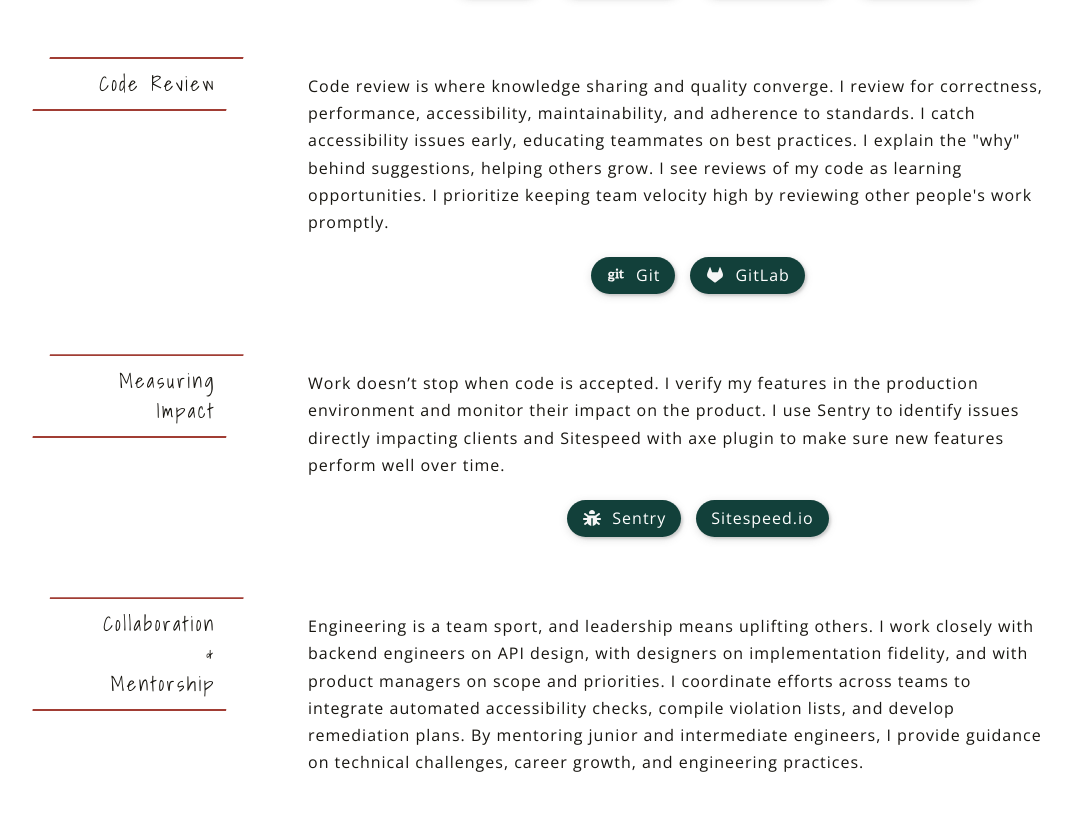
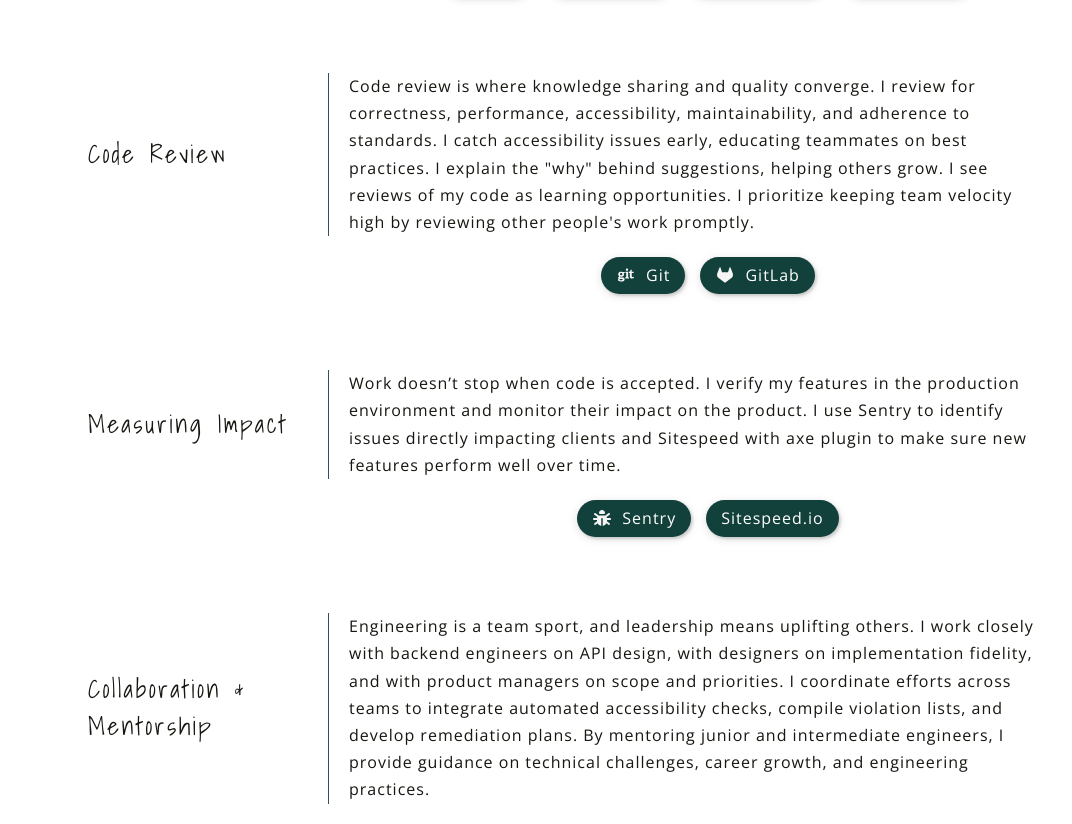
Before and after one commit to iniluap/personal-site, a Gatsby site: page /technologies in a window 1280 px wide. Shown: the part 1976-2800 px from the top of the page, without its empty margins (72-1144 px from the left). Built offline with nearby package versions, Linux system fonts and the light colour scheme; Gatsby itself is replaced by a stand-in of ours.

Commit message:
Redesign technologies list

```diff
--- a/src/pages/technologies.js
+++ b/src/pages/technologies.js
@@ -32,21 +32,14 @@ const TechnologiesSectionStyles = styled.section`
 
   @media screen and (min-width: 768px) {
     display: grid;
-    grid-template-columns: min-content 1fr;
+    grid-template-columns: 24rem 1fr;
     align-items: start;
   }
 `;
 
 const TechnologiesLabel = styled.h3`
-  font-size: 2rem;
-  border: solid 2px var(--secondary-rose);
-  display: inline-block;
-  min-width: 220px;
-  position: relative;
-  left: -6rem;
-  padding: 1rem 3rem 1rem 6rem;
-  text-align: right;
-  clip-path: polygon(10% 0%, 98% 0%, 90% 100%, 2% 100%);
+  font-size: 2.5rem;
+  align-self: center;
 `;
 
 const TechnologiesListStyled = styled.ul`
@@ -63,6 +56,11 @@ const TechnologiesListStyled = styled.ul`
     margin-top: 0.5rem;
     grid-area: 2 / 2;
   }
+`;
+
+const TechnologiesDescriptionStyled = styled.p`
+  padding-left: 2rem;
+  border-left: 1px solid var(--secondary-blue);
 `;
 
 const TechnologyItemStyled = styled.li`
@@ -85,7 +83,7 @@ export default function TechnologiesPage() {
 
       <TechnologiesSectionStyles>
         <TechnologiesLabel>Ideation & Discovery</TechnologiesLabel>
-        <p>
+        <TechnologiesDescriptionStyled>
           I believe great features start with understanding the problem deeply.
           When exploring new ideas, I collaborate early with stakeholders. As an
           accessibility expert, I ensure inclusive design is part of the
@@ -93,7 +91,7 @@ export default function TechnologiesPage() {
           investigate how new functionality fits into the current ecosystem. I
           specialize in analysing legacy codebase and breaking down steps to
           work with tech debt.
-        </p>
+        </TechnologiesDescriptionStyled>
         <TechnologiesListStyled>
           <TechnologyItemStyled>
             <FontAwesomeIcon icon={faArrowsSplitUpAndLeft} />
@@ -120,7 +118,7 @@ export default function TechnologiesPage() {
 
       <TechnologiesSectionStyles>
         <TechnologiesLabel>Design Handover</TechnologiesLabel>
-        <p>
+        <TechnologiesDescriptionStyled>
           The transition from design to development is critical. My approach
           includes active participation in design reviews. I provide technical
           input on feasibility, accessibility considerations, and implementation
@@ -129,7 +127,7 @@ export default function TechnologiesPage() {
           document component behavior, error states, and responsive breakpoints,
           clarifying interactions and edge cases. I ensure designs leverage
           existing components and design system or justify new patterns.
-        </p>
+        </TechnologiesDescriptionStyled>
         <TechnologiesListStyled>
           <TechnologyItemStyled>
             <FontAwesomeIcon icon={faSwatchbook} />
@@ -145,14 +143,14 @@ export default function TechnologiesPage() {
 
       <TechnologiesSectionStyles>
         <TechnologiesLabel>Implementation</TechnologiesLabel>
-        <p>
+        <TechnologiesDescriptionStyled>
           My development process emphasizes quality, maintainability, and
           collaboration. I write clean, semantic code following agreed
           standards. Every component I build meets WCAG standards, with proper
           ARIA roles and attributes, and keyboard navigation. I document complex
           logic, architectural decisions, and usage patterns for future
           maintainers.
-        </p>
+        </TechnologiesDescriptionStyled>
         <TechnologiesListStyled>
           <TechnologyItemStyled>
             <FontAwesomeIcon icon={faHtml5} />
@@ -184,7 +182,7 @@ export default function TechnologiesPage() {
 
       <TechnologiesSectionStyles>
         <TechnologiesLabel>Testing & Quality&nbsp;Assurance</TechnologiesLabel>
-        <p>
+        <TechnologiesDescriptionStyled>
           Quality is non-negotiable. My testing approach includes ensuring
           functionality works across modern browsers and respects feature
           parity, user preferences and permissions. I test with unusual data and
@@ -193,7 +191,7 @@ export default function TechnologiesPage() {
           accessibility checks. I make sure tests are up to date and prevent
           reintroduction of fixed bugs. I manually test my work to ensure
           excellent user experience with or without assistive technologies.
-        </p>
+        </TechnologiesDescriptionStyled>
         <TechnologiesListStyled>
           <TechnologyItemStyled>
             <FontAwesomeIcon icon={faFlaskVial} />
@@ -216,7 +214,7 @@ export default function TechnologiesPage() {
 
       <TechnologiesSectionStyles>
         <TechnologiesLabel>Code Review</TechnologiesLabel>
-        <p>
+        <TechnologiesDescriptionStyled>
           Code review is where knowledge sharing and quality converge. I review
           for correctness, performance, accessibility, maintainability, and
           adherence to standards. I catch accessibility issues early, educating
@@ -224,7 +222,7 @@ export default function TechnologiesPage() {
           helping others grow. I see reviews of my code as learning
           opportunities. I prioritize keeping team velocity high by reviewing
           other people's work promptly.
-        </p>
+        </TechnologiesDescriptionStyled>
         <TechnologiesListStyled>
           <TechnologyItemStyled>
             <FontAwesomeIcon icon={faGit} />
@@ -239,12 +237,12 @@ export default function TechnologiesPage() {
 
       <TechnologiesSectionStyles>
         <TechnologiesLabel>Measuring Impact</TechnologiesLabel>
-        <p>
+        <TechnologiesDescriptionStyled>
           Work doesn’t stop when code is accepted. I verify my features in the
           production environment and monitor their impact on the product. I use
           Sentry to identify issues directly impacting clients and Sitespeed
           with axe plugin to make sure new features perform well over time.
-        </p>
+        </TechnologiesDescriptionStyled>
         <TechnologiesListStyled>
           <TechnologyItemStyled>
             <FontAwesomeIcon icon={faBug} />
@@ -256,7 +254,7 @@ export default function TechnologiesPage() {
 
       <TechnologiesSectionStyles>
         <TechnologiesLabel>Collaboration & Mentorship</TechnologiesLabel>
-        <p>
+        <TechnologiesDescriptionStyled>
           Engineering is a team sport, and leadership means uplifting others. I
           work closely with backend engineers on API design, with designers on
           implementation fidelity, and with product managers on scope and
@@ -265,7 +263,7 @@ export default function TechnologiesPage() {
           plans. By mentoring junior and intermediate engineers, I provide
           guidance on technical challenges, career growth, and engineering
           practices.
-        </p>
+        </TechnologiesDescriptionStyled>
       </TechnologiesSectionStyles>
     </div>
   );
```
